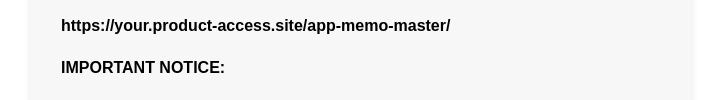
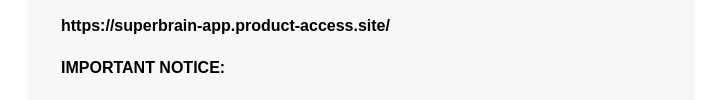
Before and after one commit to axe7global/lp.salud-saludable.site, a plain HTML site: page mmmt-thanks/index.html in a window 1280 px wide. Shown: the part 264-364 px from the top of the page, without its empty margins (279-1000 px from the left). Drawn offline with Linux system fonts and the light colour scheme.

Commit message:
Update index.html

```diff
--- a/mmmt-thanks/index.html
+++ b/mmmt-thanks/index.html
@@ -47,7 +47,7 @@
     <h1>Your order has been confirmed.</h1>
     <p>We’re thrilled to have you as a customer!</p>
     <p>Your access is now unlocked. To log in and start exploring the material, simply click the link below and enter the email you used at the time of purchase:</p>
-    <p><a href="https://your.product-access.site/app-memo-master/" target="_blank">https://your.product-access.site/app-memo-master/</a></p>
+    <p><a href="https://superbrain-app.product-access.site/" target="_blank">https://superbrain-app.product-access.site/</a></p>
 	<p><span class="highlight">IMPORTANT NOTICE:</span></p>
     <p>If you need support, have trouble accessing the content, or even wish to request a refund, just send an email to:</p>
 	<p><span class="highlight">support@contact-ly.com</span></p>
```
